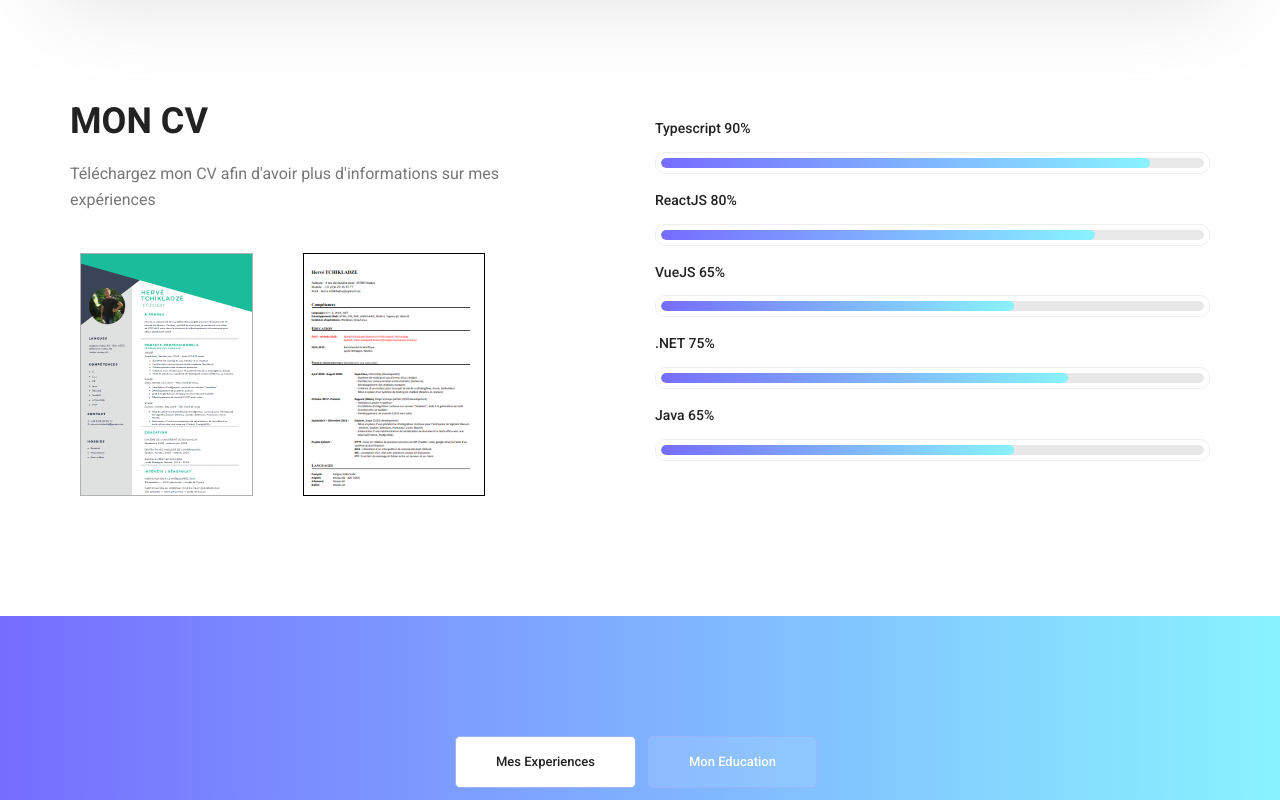
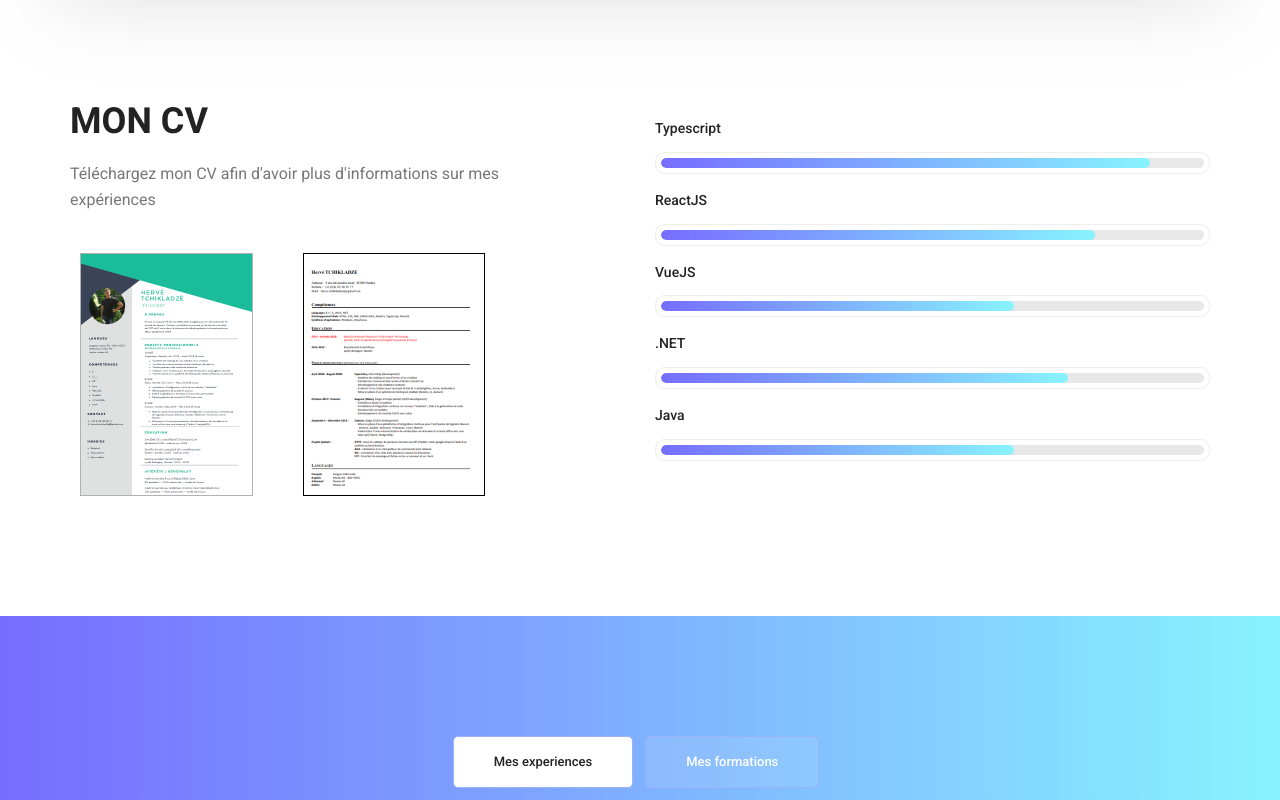
Before and after one commit to tchikl-h/resume-website, a plain HTML site: page index.html in a window 1280 px wide. Shown: the part 980-1780 px from the top of the page. Drawn offline with Linux system fonts and the light colour scheme.

Commit message:
modif léo

```diff
--- a/index.html
+++ b/index.html
@@ -22,22 +22,6 @@
     </head>
     <body>
         <!--================Header Menu Area =================-->
-        <header class="header_area">
-            <div class="main_menu">
-            	<nav class="navbar navbar-expand-lg navbar-light">
-					<div class="container box_1620">
-						<!-- Brand and toggle get grouped for better mobile display -->
-						<a class="navbar-brand logo_h" href="index.html"><img src="img/logo.png" alt=""></a>
-						<button class="navbar-toggler" type="button" data-toggle="collapse" data-target="#navbarSupportedContent" aria-controls="navbarSupportedContent" aria-expanded="false" aria-label="Toggle navigation">
-							<span class="icon-bar"></span>
-							<span class="icon-bar"></span>
-							<span class="icon-bar"></span>
-						</button>
-						<!-- Collect the nav links, forms, and other content for toggling -->
-					</div>
-            	</nav>
-            </div>
-        </header>
         <!--================Header Menu Area =================-->
 
         <!--================Home Banner Area =================-->
@@ -106,7 +90,7 @@
         				<div class="tools_expert">
         					<div class="skill_main">
 								<div class="skill_item">
-									<h4>Typescript <span class="counter">90</span>%</h4>
+									<h4>Typescript</h4>
 									<div class="progress_br">
 										<div class="progress">
 											<div class="progress-bar" role="progressbar" aria-valuenow="90" aria-valuemin="0" aria-valuemax="100"></div>
@@ -114,7 +98,7 @@
 									</div>
 								</div>
 								<div class="skill_item">
-									<h4>ReactJS <span class="counter">80</span>%</h4>
+									<h4>ReactJS</h4>
 									<div class="progress_br">
 										<div class="progress">
 											<div class="progress-bar" role="progressbar" aria-valuenow="80" aria-valuemin="0" aria-valuemax="100"></div>
@@ -122,7 +106,7 @@
 									</div>
 								</div>
 								<div class="skill_item">
-									<h4>VueJS <span class="counter">65</span>%</h4>
+									<h4>VueJS</h4>
 									<div class="progress_br">
 										<div class="progress">
 											<div class="progress-bar" role="progressbar" aria-valuenow="65" aria-valuemin="0" aria-valuemax="100"></div>
@@ -130,7 +114,7 @@
 									</div>
 								</div>
 								<div class="skill_item">
-									<h4>.NET <span class="counter">75</span>%</h4>
+									<h4>.NET</h4>
 									<div class="progress_br">
 										<div class="progress">
 											<div class="progress-bar" role="progressbar" aria-valuenow="75" aria-valuemin="0" aria-valuemax="100"></div>
@@ -138,7 +122,7 @@
 									</div>
 								</div>
 								<div class="skill_item">
-									<h4>Java <span class="counter">65</span>%</h4>
+									<h4>Java</h4>
 									<div class="progress_br">
 										<div class="progress">
 											<div class="progress-bar" role="progressbar" aria-valuenow="65" aria-valuemin="0" aria-valuemax="100"></div>
@@ -159,10 +143,10 @@
         		<div class="tabs_inner">
 					<ul class="nav nav-tabs" id="myTab" role="tablist">
 						<li class="nav-item">
-							<a class="nav-link active" id="home-tab" data-toggle="tab" href="#home" role="tab" aria-controls="home" aria-selected="true">Mes Experiences</a>
+							<a class="nav-link active" id="home-tab" data-toggle="tab" href="#home" role="tab" aria-controls="home" aria-selected="true">Mes experiences</a>
 						</li>
 						<li class="nav-item">
-							<a class="nav-link" id="profile-tab" data-toggle="tab" href="#profile" role="tab" aria-controls="profile" aria-selected="false">Mon Education</a>
+							<a class="nav-link" id="profile-tab" data-toggle="tab" href="#profile" role="tab" aria-controls="profile" aria-selected="false">Mes formations</a>
 						</li>
 					</ul>
 					<div class="tab-content" id="myTabContent">
```
